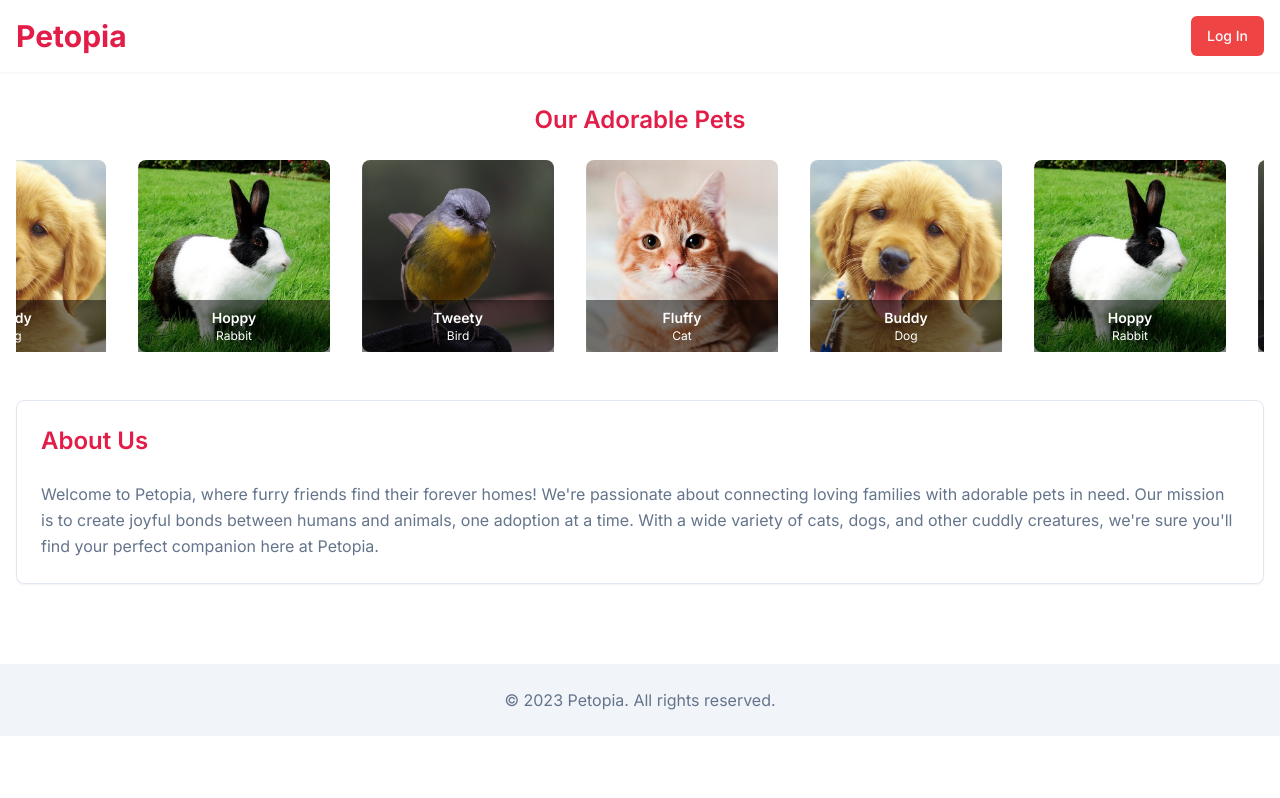
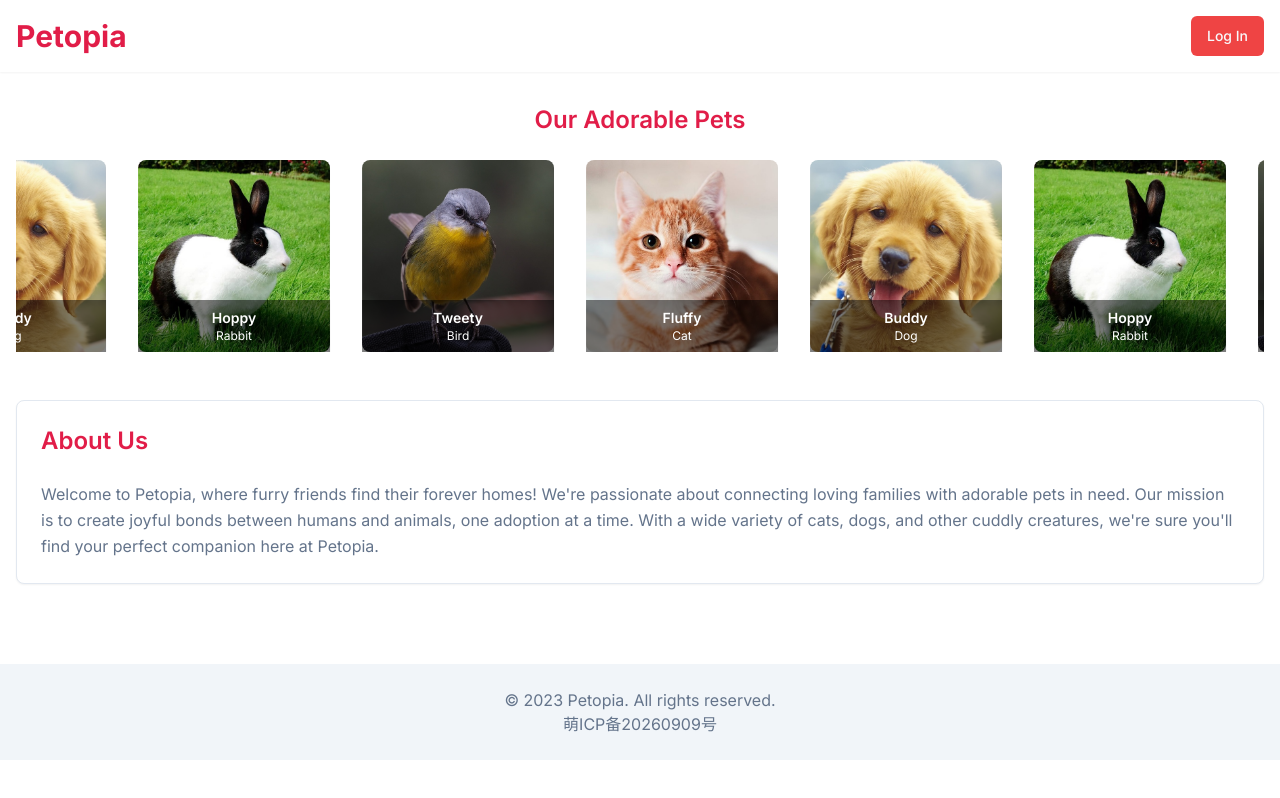
Before and after one commit to wNv-paCe/petopia, a Next.js app: page / in a window 1280 px wide. Built offline with nearby package versions, Linux system fonts and the light colour scheme; no server answers.

Commit message:
Charlie (#15)

```diff
--- a/app/page.js
+++ b/app/page.js
@@ -23,6 +23,12 @@ export default function Home() {
       </main>
       <footer className="mt-12 py-6 bg-muted text-center text-muted-foreground">
         <p>&copy; 2023 Petopia. All rights reserved.</p>
+        <p>
+          {" "}
+          <a href="https://icp.gov.moe/?keyword=20260909" target="_blank">
+            萌ICP备20260909号
+          </a>
+        </p>
       </footer>
     </div>
   );
```
Also changed, not shown: 1 other file (tests, documents, lock files or other folders).
